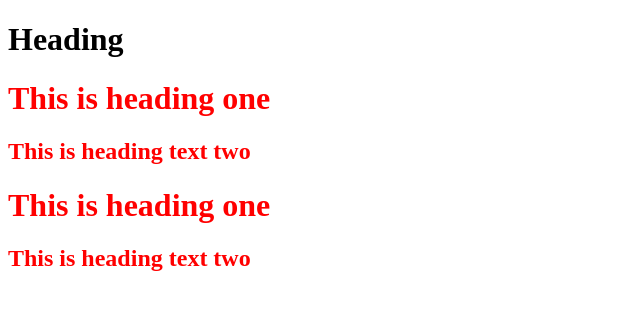
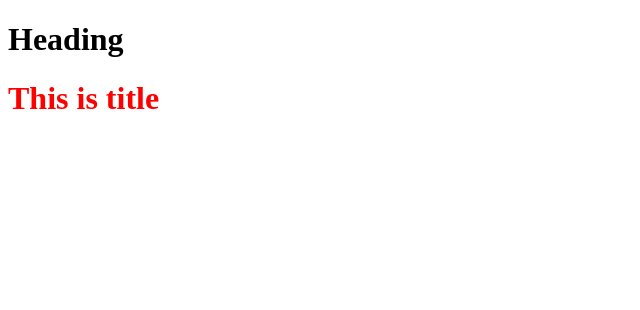
Before and after one commit to Tusharborate/namaste-react, a React (Vite) app: page / in a window 1280 px wide. Shown: the top 310 px of the page, without its empty margins (0-640 px from the left). Built offline with nearby package versions, Linux system fonts and the light colour scheme.

Commit message:
Function Component

```diff
--- a/App.js
+++ b/App.js
@@ -1,6 +1,6 @@
 import React from 'react';
 import ReactDOM from 'react-dom/client';
-
+/*
 const heading = React.createElement("div",{},
                 [
                 React.createElement("div",{id: "heading"},
@@ -17,7 +17,26 @@ const heading = React.createElement("div",{},
                 )
                 ]
                 );
+*/
+
+const heading = React.createElement("h1",{id: "heading"},"This is header");
+console.log(heading);
+
+const jsxElement = <h1 id="heading" tabIndex={1}>This is header</h1>;
+console.log(jsxElement);
+
+const TitleComponent = () => (
+    <h1 id="heading">This is title</h1>
+)
+
+const HeadingComponent = () => (
+    <div className='container'>
+        <TitleComponent/>
+    </div>
+)
+
+
 
 const root = ReactDOM.createRoot(document.getElementById('root'));
 // This is comment
-root.render(heading);
+root.render(<HeadingComponent/>);
--- a/package.json
+++ b/package.json
@@ -3,7 +3,9 @@
   "version": "1.0.0",
   "description": "This is Namaste React by Akshay Saini",
   "scripts": {
-    "test": "jest"
+    "test": "jest",
+    "start": "parcel index.html",
+    "build": "parcel build index.html"
   },
   "repository": {
     "type": "git",
```
